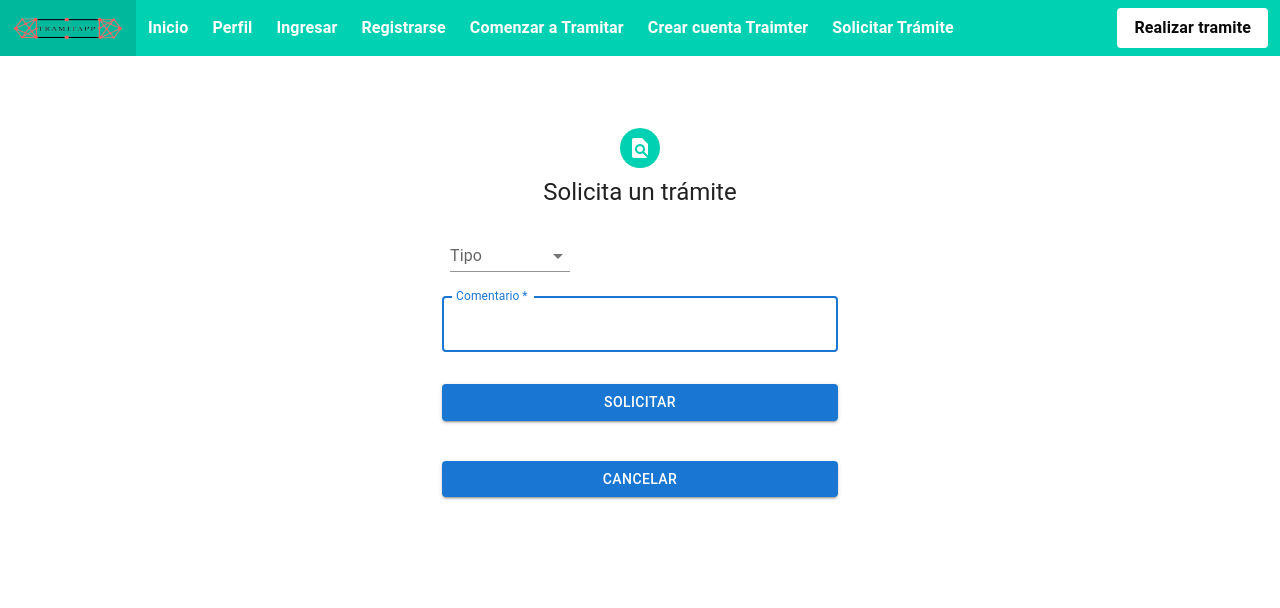
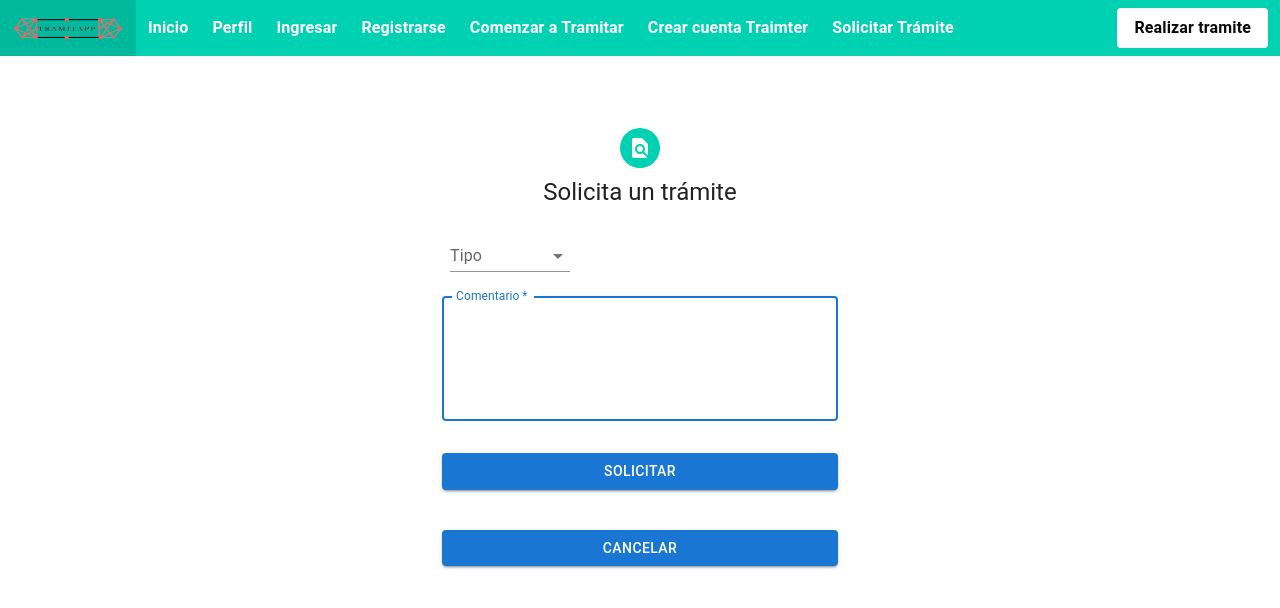
Before and after one commit to TramitAppDS/tramitapp_front, a React (Create React App) app: page /solicitar-tramite in a window 1280 px wide. Shown: the top 608 px of the page. Built offline with nearby package versions, Linux system fonts and the light colour scheme.

Commit message:
update solicitar tramites

```diff
--- a/src/views/SolicitarTramite.jsx
+++ b/src/views/SolicitarTramite.jsx
@@ -47,6 +47,7 @@ export default function SolicitarTramite() {
                 labelId="demo-simple-select-standard-label"
                 id="demo-simple-select-standard"
                 label="Tipo"
+                required
               >
                 <MenuItem value={"revision_tecnica"}>Revisión Técnica</MenuItem>
                 <MenuItem value={"permiso_circulacion"}>Permiso de Circulación</MenuItem>
@@ -58,6 +59,8 @@ export default function SolicitarTramite() {
               required
               fullWidth
               id="comentario"
+              multiline
+              rows={4}
               label="Comentario"
               name="comentario"
               autoComplete="comentario"
```
